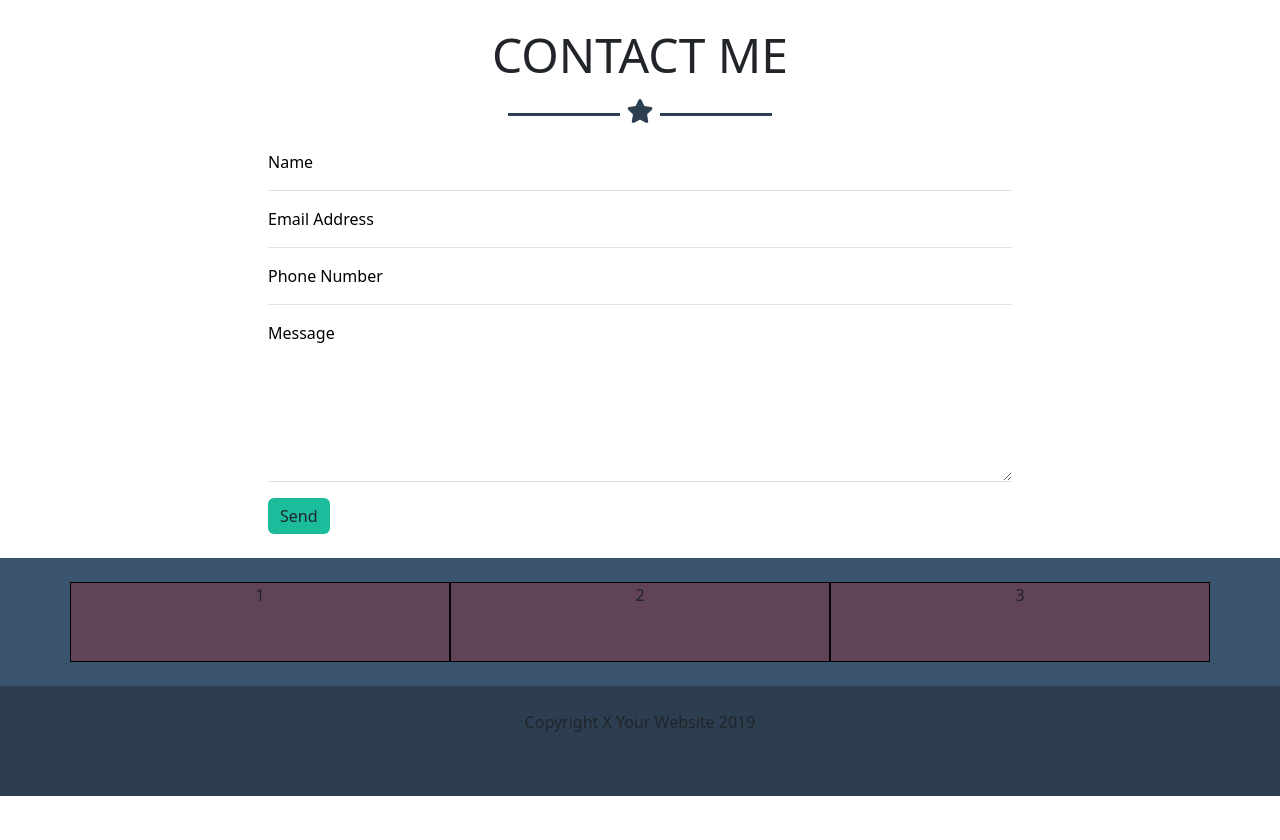
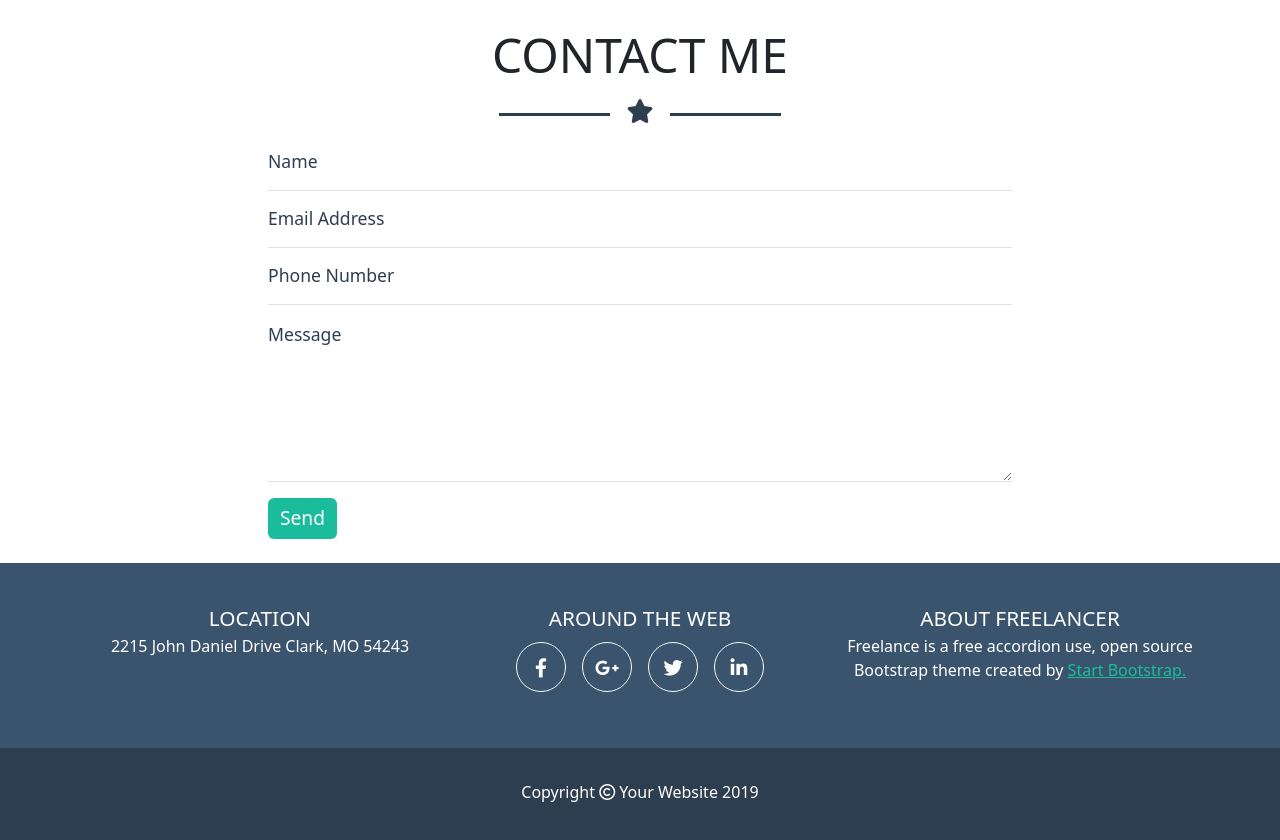
Before and after one commit to MassimoAzzini/html-css-bootstrap-freelancer, a plain HTML site: page index.html in a window 1280 px wide. Shown: the part 1800-2640 px from the top of the page. Before the commit the page ends 2596 px from the top, so only its background shows below. Drawn offline with nearby package versions, Linux system fonts and the light colour scheme.

Commit message:
[fix]: all margin

```diff
--- a/css/style.css
+++ b/css/style.css
@@ -33,24 +33,6 @@ h2 {
   font-size: 1.5rem;
 }
 
-/* .star::after {
-  content: "";
-  position: absolute;
-  top: 50%;
-  left: calc(50% + 50px);
-  width: 15%;
-  height: 3px;
-}
-
-.star::before {
-  content: "";
-  position: absolute;
-  top: 50%;
-  right: calc(50% + 50px);
-  width: 15%;
-  height: 3px;
-} */
-
 .line-star {
   position: absolute;
   top: 50%;
@@ -59,11 +41,11 @@ h2 {
 }
 
 .line-star.before {
-  right: calc(50% + 20px);
+  right: 54%;
 }
 
 .line-star.after {
-  left: calc(50% + 20px);
+  left: 54%;
 }
 
 #jumbotron .line-star,
@@ -88,6 +70,7 @@ header {
   height: 90px;
   background-color: var(--dark-gray);
 }
+
 
 /* MAIN */
 /* jumbotron */
@@ -130,33 +113,48 @@ main #portfolio .card-cst:hover .overlay {
 }
 
 .input-cst::placeholder {
-  color: black;
+  color: var(--dark-gray);
+  font-size: 1.1rem;
 }
 
 .button-cst {
   background-color: var(--green);
+  color: white;
+  font-size: 1.2rem;
   border: none;
 }
 
 .button-cst:hover {
-  background-color: rgb(16, 140, 99);
-
+  color: white;
+  background-color: rgba(6, 148, 120, 0.8);
 }
-
 /* end contact-me */
 
+/* end MAIN */
 
-
-/* end MAIN */
 
 /* FOOTER */
 footer .footer-top {
   background-color: var(--dark-blue);
+  color: white;
+}
+
+footer .footer-top ul i {
+  color: white;
+  font-size: 1.2rem;
+  line-height: 50px;
+  width: 50px;
+  height: 50px;
+}
+
+footer .footer-top .col p a {
+  color: var(--green);
 }
 
 footer .footer-bottom {
   background-color: var(--dark-gray);
   height: 110px;
+  color: white;
 }
 /* end FOOTER */
 
@@ -173,9 +171,12 @@ footer .footer-bottom {
     font-size: 3rem;
   }
 
-
   main #jumbotron span {
     font-size: 1.5rem;
   }
 
+  footer .footer-top .col span:first-child {
+    font-size: 1.3rem;
+  }
+
 }
--- a/index.html
+++ b/index.html
@@ -58,7 +58,7 @@
           </div>
 
         </div>
-        <div class="row row-cols-1 row-cols-md-2 row-cols-lg-3">
+        <div class="row row-cols-1 row-cols-md-2 row-cols-xl-3">
           <div class="col">
             <div class="card-cst w-100 py-3">
               <div class="position-relative">
@@ -177,29 +177,64 @@
             <input type="email" class="form-control input-cst py-3" placeholder="Email Address">
             <input type="text" class="form-control input-cst py-3" placeholder="Phone Number">
             <textarea name="" id="" cols="30" rows="6" placeholder="Message" class="form-control input-cst py-3"></textarea>
-
-            <button class="btn btn-succes mt-3 button-cst">Send</button>
+            <button type="submit" class="btn button-cst mt-3">Send</button>
           </form>
 
         </div>
       </div>
     </section>
-    <!-- CONTACT ME -->
+    <!-- end CONTACT ME -->
   </main>
 
   <footer>
     <section class="footer-top py-4">
       <div class="container">
         <div class="row row-cols-1 row-cols-md-3">
-          <div class="col text-center debug">1</div>
-          <div class="col text-center debug">2</div>
-          <div class="col text-center debug">3</div>
+          <div class="col d-flex flex-column text-center  my-3">
+            <span>LOCATION</span>
+            <span>2215 John Daniel Drive Clark, MO 54243</span>
+          </div>
+
+          <div class="col d-flex flex-column align-items-center my-3">
+            <span>AROUND THE WEB</span>
+            <nav>
+              <ul class="list-unstyled d-flex mt-2">
+                <li class="mx-2">
+                  <a href="">
+                    <i class="fa-brands fa-facebook-f border border-light rounded-circle text-center"></i>
+                  </a>
+                </li>
+                <li class="mx-2">
+                  <a href="#" >
+                    <i class="fa-brands fa-google-plus-g border border-light rounded-circle text-center"></i>
+                  </a>
+              </li>
+                <li class="mx-2">
+                  <a href="#" >
+                    <i class="fa-brands fa-twitter border border-light rounded-circle text-center"></i>
+                  </a>
+                </li>
+                <li class="mx-2">
+                  <a href="#" >
+                    <i class="fa-brands fa-linkedin-in border border-light rounded-circle text-center"></i>
+                  </a>
+                </li>
+              </ul>
+            </nav>
+          </div>
+
+          <div class="col d-flex flex-column align-items-center my-3">
+            <span>ABOUT FREELANCER</span>
+            <p class="text-center">
+              Freelance is a free accordion use, open source Bootstrap theme created by <a href="#">Start Bootstrap.</a>
+            </p>
+          </div>
         </div>
       </div>
     </section>
 
     <section class="footer-bottom text-center pt-4">
-      <span class="pt-2">Copyright X Your Website 2019</span>
+      <div class="pt-2">Copyright <i class="fa-regular fa-copyright"></i> Your Website 2019</div>
     </section>
   </footer>
 
```
